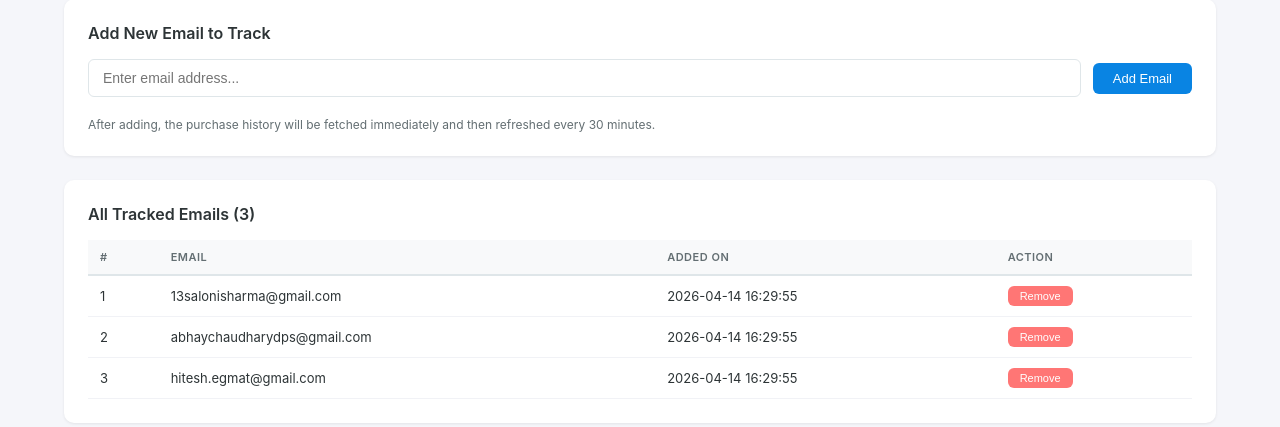
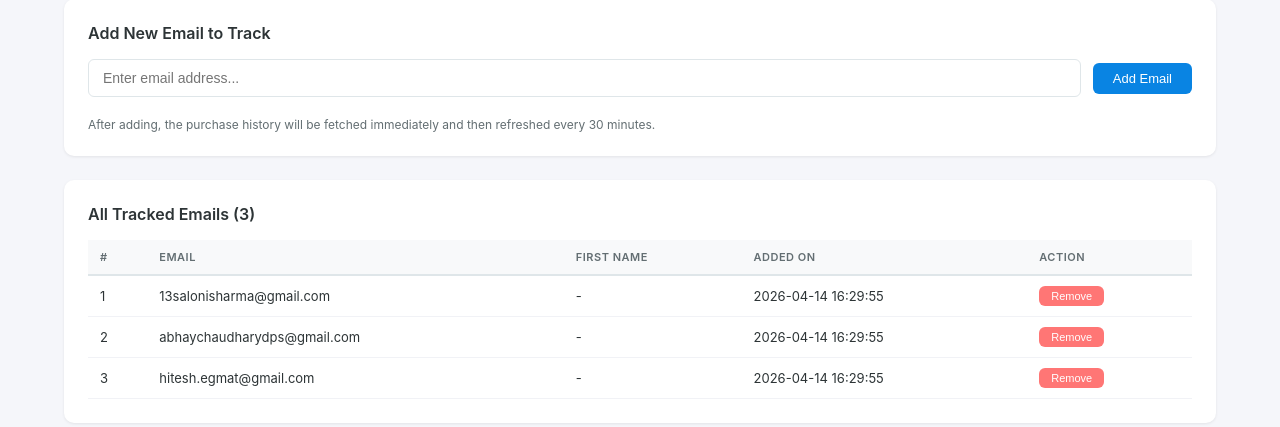
Before and after one commit to sundeepegmat/purchase-tracker, a Flask app: page /add-email in a window 1280 px wide. Shown: the part 161-588 px from the top of the page. Run offline with Flask 3, Linux system fonts and the light colour scheme; data comes from the database, SQL or seed files in the repository; data that the repository does not hold is empty.

Commit message:
Add AI-powered first name guessing via Anthropic API
When a new email is added, calls Claude Sonnet 4.6 to guess the
person's first name from their email address. Displays the guessed
name in both the Dashboard and Manage Emails tables. This also
tests external API calls from inside the Docker container.

Co-Authored-By: Claude Opus 4.6 (1M context) <noreply@anthropic.com>

```diff
--- a/app.py
+++ b/app.py
@@ -15,6 +15,7 @@ import atexit
 from datetime import datetime
 
 import requests
+import anthropic
 from flask import Flask, render_template, request, redirect, url_for, jsonify
 from werkzeug.middleware.proxy_fix import ProxyFix
 from apscheduler.schedulers.background import BackgroundScheduler
@@ -26,6 +27,7 @@ API_URL = os.environ.get("EGMAT_API_URL", "https://srv1079050.hstgr.cloud/studen
 API_KEY = os.environ.get("EGMAT_API_KEY", "")
 DB_PATH = os.environ.get("DB_PATH", "/app/data/purchase_tracker.db")
 REFRESH_INTERVAL_MINUTES = int(os.environ.get("REFRESH_INTERVAL_MINUTES", "30"))
+ANTHROPIC_API_KEY = os.environ.get("ANTHROPIC_API_KEY", "")
 
 logging.basicConfig(
     level=logging.INFO,
@@ -35,6 +37,9 @@ log = logging.getLogger(__name__)
 
 app = Flask(__name__)
 app.wsgi_app = ProxyFix(app.wsgi_app, x_for=1, x_proto=1, x_prefix=1)
+
+# Anthropic client for AI features (name guessing)
+anthropic_client = anthropic.Anthropic(api_key=ANTHROPIC_API_KEY) if ANTHROPIC_API_KEY else None
 
 # ---------------------------------------------------------------------------
 # Database helpers
@@ -86,8 +91,40 @@ def init_db():
             errors INTEGER
         )
     """)
+    # Migration: add first_name column if it doesn't exist
+    try:
+        c.execute("ALTER TABLE tracked_emails ADD COLUMN first_name TEXT DEFAULT ''")
+    except sqlite3.OperationalError:
+        pass  # Column already exists
     conn.commit()
     conn.close()
+
+
+def guess_first_name(email):
+    """Use Claude Sonnet 4.6 to guess the first name from an email address."""
+    if not anthropic_client:
+        log.warning("No ANTHROPIC_API_KEY set, skipping name guess for %s", email)
+        return ""
+    try:
+        message = anthropic_client.messages.create(
+            model="claude-sonnet-4-6-20250514",
+            max_tokens=50,
+            messages=[{
+                "role": "user",
+                "content": (
+                    f"Given this email address, guess the person's first name. "
+                    f"Reply with ONLY the first name, capitalized properly. "
+                    f"If you truly cannot guess, reply with just a dash (-). "
+                    f"Email: {email}"
+                ),
+            }],
+        )
+        name = message.content[0].text.strip()
+        log.info("Guessed first name for %s: %s", email, name)
+        return name
+    except Exception as e:
+        log.error("Failed to guess name for %s: %s", email, e)
+        return ""
 
 
 def seed_emails(email_list):
@@ -297,7 +334,7 @@ def dashboard():
     conn = get_db()
     # Get all purchases joined with tracked emails
     purchases = conn.execute("""
-        SELECT p.email, p.purchase_date, p.product, p.product_code,
+        SELECT p.email, t.first_name, p.purchase_date, p.product, p.product_code,
                p.amount, p.currency, p.discount_code, p.status, p.receipt_url
         FROM purchases p
         JOIN tracked_emails t ON p.email = t.email
@@ -336,7 +373,7 @@ def dashboard():
 @app.route("/add-email", methods=["GET"])
 def add_email_page():
     conn = get_db()
-    all_emails = conn.execute("SELECT email, added_at FROM tracked_emails ORDER BY email").fetchall()
+    all_emails = conn.execute("SELECT email, added_at, first_name FROM tracked_emails ORDER BY email").fetchall()
     conn.close()
     return render_template("index.html", tab="add", all_emails=all_emails)
 
@@ -347,11 +384,12 @@ def add_email():
     if not email or "@" not in email:
         return redirect(url_for("add_email_page"))
 
+    first_name = guess_first_name(email)
     conn = get_db()
     now = datetime.utcnow().isoformat()
     conn.execute(
-        "INSERT OR IGNORE INTO tracked_emails (email, added_at) VALUES (?, ?)",
-        (email, now),
+        "INSERT OR IGNORE INTO tracked_emails (email, added_at, first_name) VALUES (?, ?, ?)",
+        (email, now, first_name),
     )
     conn.commit()
     conn.close()
--- a/docker-compose.yaml
+++ b/docker-compose.yaml
@@ -8,6 +8,7 @@ services:
     environment:
       - EGMAT_API_URL=${EGMAT_API_URL}
       - EGMAT_API_KEY=${EGMAT_API_KEY}
+      - ANTHROPIC_API_KEY=${ANTHROPIC_API_KEY}
       - DB_PATH=${DB_PATH:-/app/data/purchase_tracker.db}
       - REFRESH_INTERVAL_MINUTES=${REFRESH_INTERVAL_MINUTES:-30}
     volumes:
--- a/requirements.txt
+++ b/requirements.txt
@@ -3,3 +3,4 @@ gunicorn==22.0.0
 werkzeug==3.0.3
 requests==2.32.3
 apscheduler==3.10.4
+anthropic==0.52.0
--- a/templates/index.html
+++ b/templates/index.html
@@ -166,6 +166,7 @@
                         <tr>
                             <th>#</th>
                             <th>Email</th>
+                            <th>First Name</th>
                             <th>Purchase Date</th>
                             <th>Product</th>
                             <th>Code</th>
@@ -180,6 +181,7 @@
                         <tr>
                             <td>{{ loop.index }}</td>
                             <td><strong>{{ p['email'] }}</strong></td>
+                            <td>{{ p['first_name'] or '-' }}</td>
                             <td>{{ p['purchase_date'] or '-' }}</td>
                             <td>{{ p['product'] or '-' }}</td>
                             <td>{{ p['product_code'] or '-' }}</td>
@@ -246,6 +248,7 @@
                         <tr>
                             <th>#</th>
                             <th>Email</th>
+                            <th>First Name</th>
                             <th>Added On</th>
                             <th>Action</th>
                         </tr>
@@ -255,6 +258,7 @@
                         <tr>
                             <td>{{ loop.index }}</td>
                             <td>{{ e['email'] }}</td>
+                            <td>{{ e['first_name'] or '-' }}</td>
                             <td>{{ e['added_at'][:19] | replace('T', ' ') }}</td>
                             <td>
                                 <form action="{{ url_for('remove_email') }}" method="POST" style="display:inline;"
```
Also changed, not shown: 1 other file.
